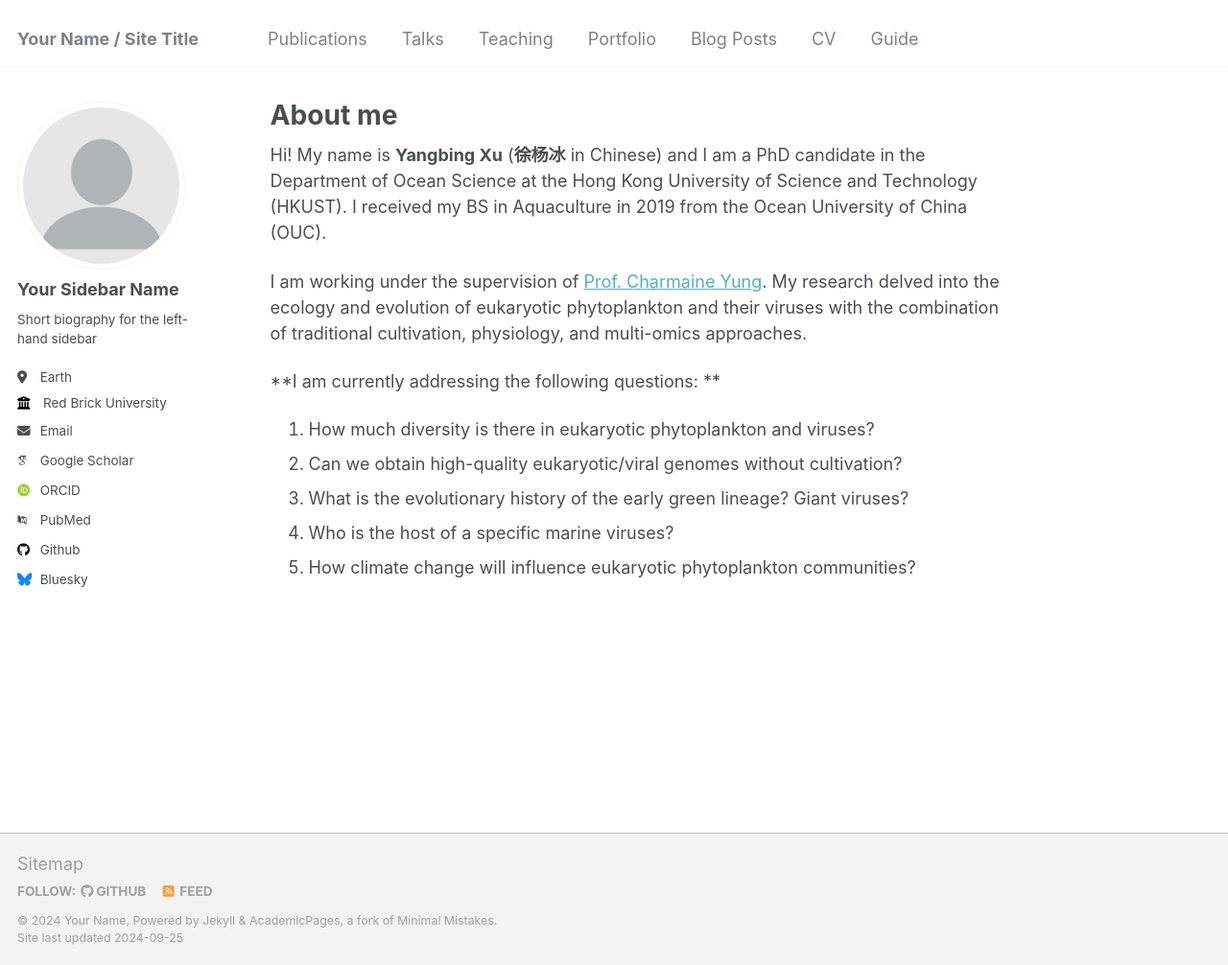
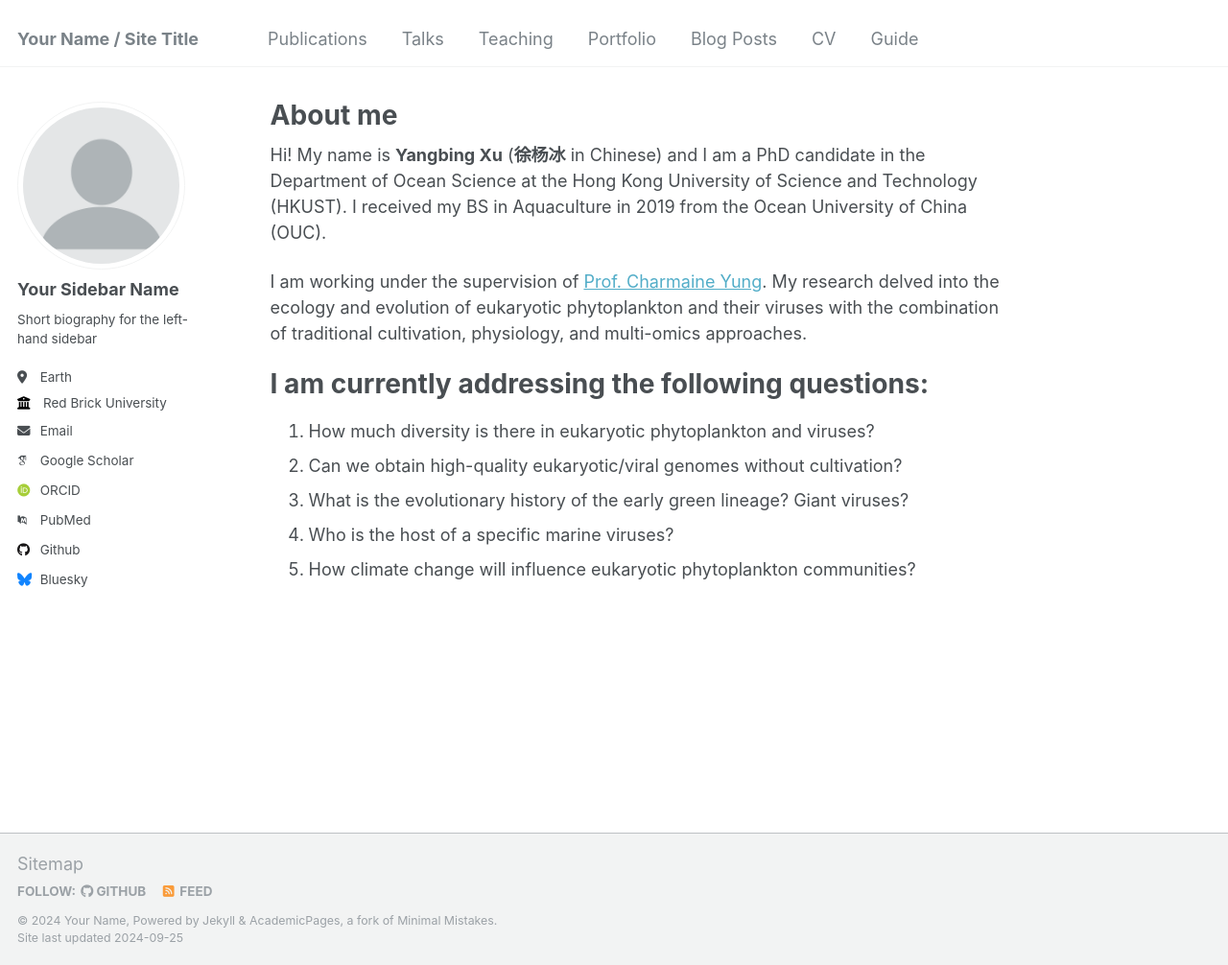
Before and after one commit to Yangbing-Ocean/yangbing, a Jekyll site: the page built from _pages/about.md, in a window 1280 px wide and 1006 px high. Shown: the whole window at 96% size. Built offline with Jekyll 4.4.1, drawn with Linux system fonts in a browser that asks for light colours; some web fonts are replaced.

```diff
--- a/_pages/about.md
+++ b/_pages/about.md
@@ -11,7 +11,8 @@ Hi! My name is **Yangbing Xu** (**徐杨冰** in Chinese) and I am a PhD candida
 
 I am working under the supervision of [Prof. Charmaine Yung](https://www.charmaineyung.com/). My research delved into the ecology and evolution of eukaryotic phytoplankton and their viruses with the combination of traditional cultivation, physiology, and multi-omics approaches.
 
-**I am currently addressing the following questions: **
+I am currently addressing the following questions:
+======
 1. How much diversity is there in eukaryotic phytoplankton and viruses?
 2. Can we obtain high-quality eukaryotic/viral genomes without cultivation?
 3. What is the evolutionary history of the early green lineage? Giant viruses?
```
